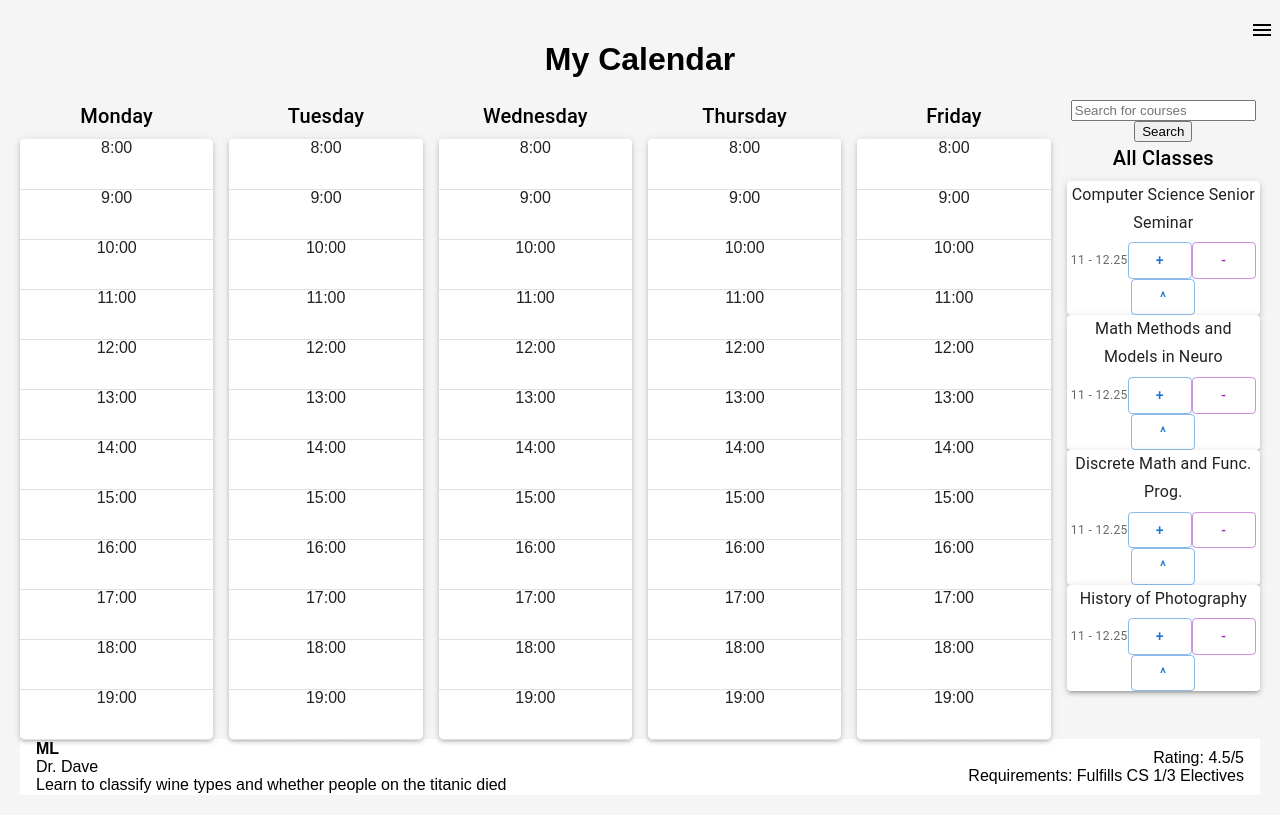
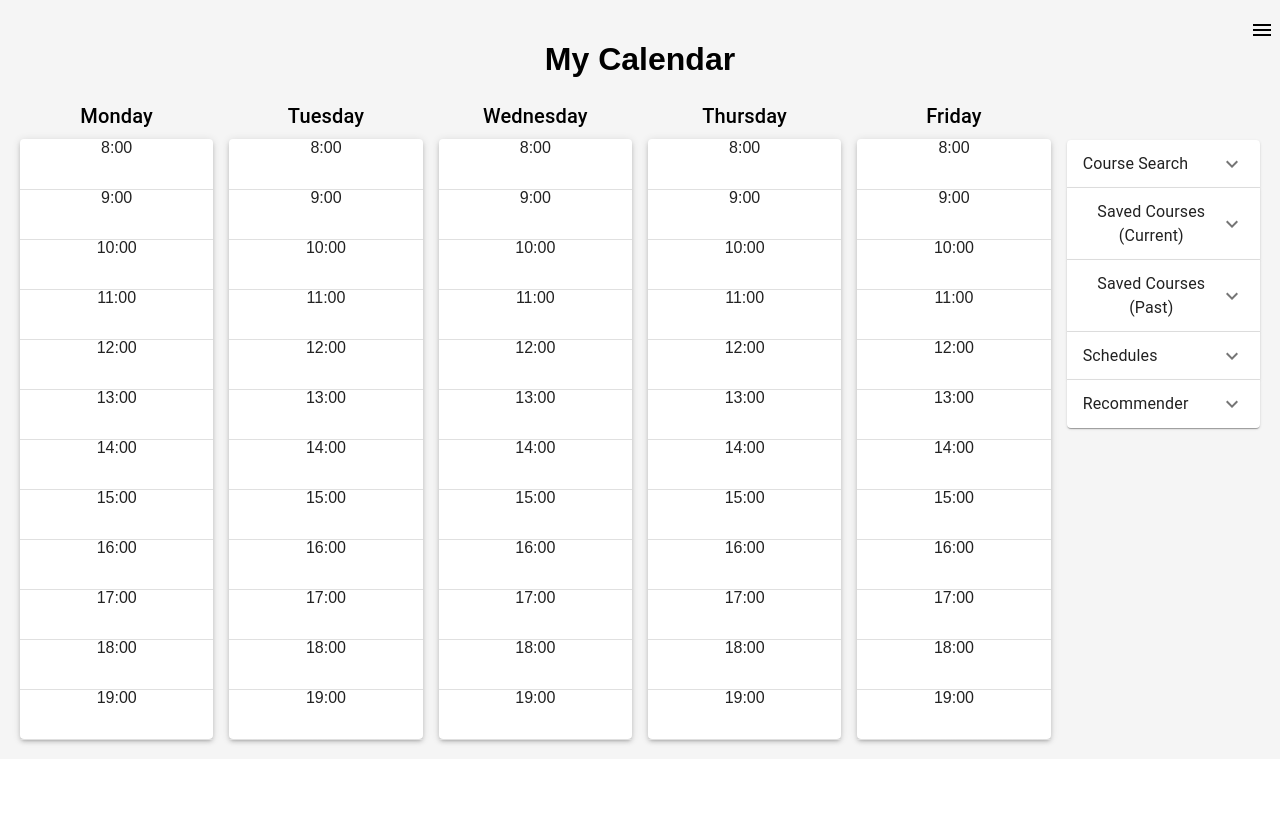
Before and after one commit to ytaa2021/p-classwise, a React (Create React App) app in the folder frontend/: page / in a window 1280 px wide. Built offline with nearby package versions, Linux system fonts and the light colour scheme.

Commit message:
added side menus and schedules

```diff
--- a/frontend/src/App.js
+++ b/frontend/src/App.js
@@ -1,4 +1,4 @@
-import React from 'react';
+import React, { useState } from 'react';
 import { Grid, Paper, Typography, Divider } from '@mui/material';
 import './App.css';
 
@@ -73,12 +73,17 @@ const courses = [ //curr added courses
 ];
 
 function App() {
+  const [selectedCourse, setSelectedCourse] = useState(null);
+
+  const updateSelectedCourse = (course) => {
+    setSelectedCourse(course);
+  };
   return (
     <div className="App">
       <h1>My Calendar</h1>
       <SideMenu />
-      <Calendar />
-      <BottomMenu course={courseData}/>
+      <Calendar onUpdateCourse={updateSelectedCourse} />
+      {selectedCourse && <BottomMenu course={selectedCourse} />}
     </div>
   );
 }
--- a/frontend/src/components/BottomMenu/index.js
+++ b/frontend/src/components/BottomMenu/index.js
@@ -28,13 +28,13 @@ function BottomMenu({ course }) {
   return (
     <BottomNavigation showLabels>
       <CourseInfo>
-        <CourseName>{course.name}</CourseName>
+        <CourseName>{course.title}</CourseName>
         <div>{course.professor}</div>
         <div>{course.description}</div>
       </CourseInfo>
       <Stats>
-        <div>Rating: {course.rating}</div>
-        <div>Requirements: {course.requirements.join(', ')}</div>
+        <div>Rating: {course.startTime}</div>
+        <div>Requirements: {course.endTime}</div>
       </Stats>
     </BottomNavigation>
   );
--- a/frontend/src/components/Calendar/calendar.js
+++ b/frontend/src/components/Calendar/calendar.js
@@ -1,7 +1,12 @@
-import React, { useState } from 'react';
-import { Grid, Paper, Typography, Button } from '@mui/material';
+import React, { useState, useEffect } from 'react';
+import { Grid, Paper, Typography, Button, Checkbox, Radio, RadioGroup, FormControl, FormControlLabel, FormLabel } from '@mui/material';
+import Accordion from '@mui/material/Accordion';
+import AccordionSummary from '@mui/material/AccordionSummary';
+import AccordionDetails from '@mui/material/AccordionDetails';
 import Search from '../Search/search';
 import { allCourses } from '../../courses/allCourses';
+import ExpandMoreIcon from '@mui/icons-material/ExpandMore';
+import BottomMenu from '../BottomMenu';
 
 const daysOfWeek = ['Monday', 'Tuesday', 'Wednesday', 'Thursday', 'Friday'];
 
@@ -24,20 +29,38 @@ const calculateCourseStyle = (course) => {
   const hourHeight = 50;
   const topOffset = (course.startTime - 8) * hourHeight;
   const courseHeight = (course.endTime - course.startTime) * hourHeight;
-
   return {
     top: `${topOffset}px`,
     height: `${courseHeight}px`,
   };
 };
 
-const Scheduler = () => {
+const Scheduler = ({onUpdateCourse}) => {
+
   const [filteredCourses, setFilteredCourses] = useState([]);
-  const [addedCourses, setAddedCourses] = useState(initialCourses);
+  const [addedCourses, setAddedCourses] = useState([]);
   const [expandedBlocks, setExpandedBlocks] = useState({});
+  const [ checked, setChecked ] = useState(new Array(allCourses.length).fill(false));
+  const [checkboxesStates, setCheckboxesStates] = useState([
+    new Array(allCourses.length).fill(false), // For schedule 1
+    new Array(allCourses.length).fill(false), // For schedule 2
+    new Array(allCourses.length).fill(false), // For schedule 3
+  ]);
+  const [currentScheduleIndex, setCurrentScheduleIndex] = useState(0);
+  const [currentCourses, setCurrentCourses] = useState([...initialCourses]);
+  const [savedCourses, setSavedCourses] = useState([
+    [], // For schedule 1
+    [], // For schedule 2
+    [], // For schedule 3
+  ]);
 
   // combine initialCourses and addedCourses into currentCourses
-  const currentCourses = [...initialCourses, ...addedCourses];
+  //const currentCourses = [...initialCourses, ...addedCourses];
+
+  const handleCourseClick = (course) => {
+    console.log(course)
+    onUpdateCourse(course);
+  };
 
   const handleSearch = (searchTerm) => {
     const filteredCourses = currentCourses.filter((course) =>
@@ -47,13 +70,54 @@ const Scheduler = () => {
   };
 
   const addCourse = (course) => {
-    setAddedCourses([...addedCourses, course]);
+    const updatedSavedCourses = [...savedCourses];
+    const selectedCourses = updatedSavedCourses[currentScheduleIndex];
+
+    // If the course is already present in the selected schedule, remove it
+    const existingCourseIndex = selectedCourses.findIndex((c) => c.title === course.title);
+    if (existingCourseIndex === -1) {
+      selectedCourses.push(course);
+    }
+
+    // Update the savedCourses state
+    updatedSavedCourses[currentScheduleIndex] = selectedCourses;
+    setSavedCourses(updatedSavedCourses);
+    //addCourseToCalender(course);
   };
 
   const removeCourse = (course) => {
-    const updatedCourses = addedCourses.filter((addedCourse) => addedCourse !== course);
-    setAddedCourses(updatedCourses);
+    const updatedSavedCourses = [...savedCourses];
+    const selectedCourses = updatedSavedCourses[currentScheduleIndex];
+
+    const existingCourseIndex = selectedCourses.findIndex((c) => c.title === course.title);
+    if(existingCourseIndex !== -1){
+      selectedCourses.splice(existingCourseIndex, 1);
+    }
+
+    updatedSavedCourses[currentScheduleIndex] = selectedCourses;
+    setSavedCourses(updatedSavedCourses);
+  }
+
+  const addCourseToCalender = (course) => {
+    const updatedCheckboxesStates = [...checkboxesStates];
+    const courseIndex = allCourses.findIndex((c) => c.title === course.title);
+    updatedCheckboxesStates[currentScheduleIndex][courseIndex] = !updatedCheckboxesStates[currentScheduleIndex][courseIndex];
+    setCheckboxesStates(updatedCheckboxesStates);
+
+    const updatedCheck = checked.map((item, index) => (item === course ? !item : item));
+    setChecked(updatedCheck);
+
+    if (updatedCheckboxesStates[currentScheduleIndex][courseIndex]) {
+      setAddedCourses([...addedCourses, course]);
+    } else {
+      const updatedCourses = addedCourses.filter((addedCourse) => addedCourse.title !== course.title);
+      setAddedCourses(updatedCourses);
+    }
   };
+
+  const handleScheduleChange = (event) => {
+    setCurrentScheduleIndex(event.target.value);
+  }
 
   const toggleClassBlock = (title) => {
     setExpandedBlocks({
@@ -62,13 +126,24 @@ const Scheduler = () => {
     });
   };
 
+
   const coursesByDay = {};
 
   daysOfWeek.forEach((day) => {
-    coursesByDay[day] = currentCourses.filter((course) =>
+    //console.log(addedCourses);
+    coursesByDay[day] = addedCourses.filter((course) =>
       Array.isArray(course.day) ? course.day.includes(day) : course.day === day
     );
   });
+
+  useEffect(() => {
+    // Merge initialCourses and selected courses for the current schedule into currentCourses
+    const selectedCourses = checkboxesStates[currentScheduleIndex]
+      .map((isChecked, index) => (isChecked ? allCourses[index] : null))
+      .filter((course) => course !== null);
+      setAddedCourses([...initialCourses, ...selectedCourses]);
+  }
+  , [checkboxesStates, currentScheduleIndex]);
 
   return (
     <Grid container spacing={2}>
@@ -100,12 +175,19 @@ const Scheduler = () => {
         </Grid>
       ))}
       <Grid item xs={2}>
+      <Accordion style={{marginTop: "40px"}}>
+        <AccordionSummary
+          expandIcon={<ExpandMoreIcon />}
+        >
+          <Typography>Course Search</Typography>
+        </AccordionSummary>
+        <AccordionDetails>
         <Search courses={currentCourses} onSearch={handleSearch} />
         <Typography variant="h6" gutterBottom>
           All Classes
         </Typography>
-        {allCourses.map((course) => (
-          <Paper elevation={3} className="classBlock" key={course.title}>
+        {allCourses.map((course, index) => (
+          <Paper elevation={3} className="classBlock" key={course.title} style={{marginBottom: ".5em"}}>
             <div>
               <Typography variant="subtitle1" gutterBottom>
                 {course.title}
@@ -128,26 +210,121 @@ const Scheduler = () => {
                 variant="outlined"
                 color="primary"
                 onClick={() => addCourse(course)}
+                style={{marginBottom: ".5em"}}
+                checked={checkboxesStates[currentScheduleIndex][index]}
               >
                 +
               </Button>
-              <Button
+
+              {/* <Button
                 variant="outlined"
                 color="secondary"
                 onClick={() => removeCourse(course)}
+                style={{marginBottom: ".5em"}}
+
               >
                 -
-              </Button>
+              </Button> */}
               <Button
                 variant="outlined"
                 color="primary"
                 onClick={() => toggleClassBlock(course.title)}
+                style={{marginBottom: ".5em"}}
               >
                 {expandedBlocks[course.title] ? "V" : "^"}
               </Button>
             </div>
           </Paper>
         ))}
+        </AccordionDetails>
+      </Accordion>
+
+      <Accordion>
+        <AccordionSummary
+          expandIcon={<ExpandMoreIcon />}
+          id="panel1a-header"
+        >
+          <Typography>Saved Courses &#40;Current&#41;</Typography>
+        </AccordionSummary>
+          <AccordionDetails>
+          {savedCourses[currentScheduleIndex].map((course, index) => (
+            <Paper elevation={3} className="classBlock" key={course.title} style={{marginBottom: ".5em"}}>
+              <div>
+                <Typography variant="subtitle1" gutterBottom>
+                  {course.title}
+                </Typography>
+                <Typography variant="caption" color="textSecondary">
+                  {`${course.startTime} - ${course.endTime}`}
+                </Typography>
+                <Checkbox
+                  variant="outlined"
+                  color="primary"
+                  onChange={() => addCourseToCalender(course)}
+                  style={{marginBottom: ".5em"}}
+                  checked={checkboxesStates[currentScheduleIndex][course]}
+                />
+                <Button
+                variant="outlined"
+                color="secondary"
+                onClick={() => removeCourse(course)}
+                style={{marginBottom: ".5em"}}>
+                -
+                </Button>
+              </div>
+            </Paper>
+          ))}
+          </AccordionDetails>
+      </Accordion>
+      <Accordion>
+        <AccordionSummary
+          expandIcon={<ExpandMoreIcon />}
+          id="panel1a-header"
+        >
+          <Typography>Saved Courses &#40;Past&#41;</Typography>
+        </AccordionSummary>
+          <AccordionDetails>
+          <Typography variant="h6" gutterBottom>
+            TEST
+          </Typography>
+          </AccordionDetails>
+      </Accordion>
+
+      <Accordion>
+        <AccordionSummary
+          expandIcon={<ExpandMoreIcon />}
+          id="panel1a-header"
+        >
+          <Typography>Schedules</Typography>
+        </AccordionSummary>
+          <AccordionDetails>
+            <FormControl>
+              <RadioGroup
+                defaultValue="0"
+                name="radio-buttons-group"
+                value={currentScheduleIndex}
+                onChange={handleScheduleChange}
+              >
+                <FormControlLabel value="0" control={<Radio />} label="Schedule 1" />
+                <FormControlLabel value="1" control={<Radio />} label="Schedule 2" />
+                <FormControlLabel value="2" control={<Radio />} label="Schedule 3" />
+              </RadioGroup>
+            </FormControl>
+          </AccordionDetails>
+      </Accordion>
+
+      <Accordion>
+        <AccordionSummary
+          expandIcon={<ExpandMoreIcon />}
+          id="panel1a-header"
+        >
+          <Typography>Recommender</Typography>
+        </AccordionSummary>
+          <AccordionDetails>
+          <Typography variant="h6" gutterBottom>
+            TEST
+          </Typography>
+          </AccordionDetails>
+      </Accordion>
       </Grid>
     </Grid>
   );
```
